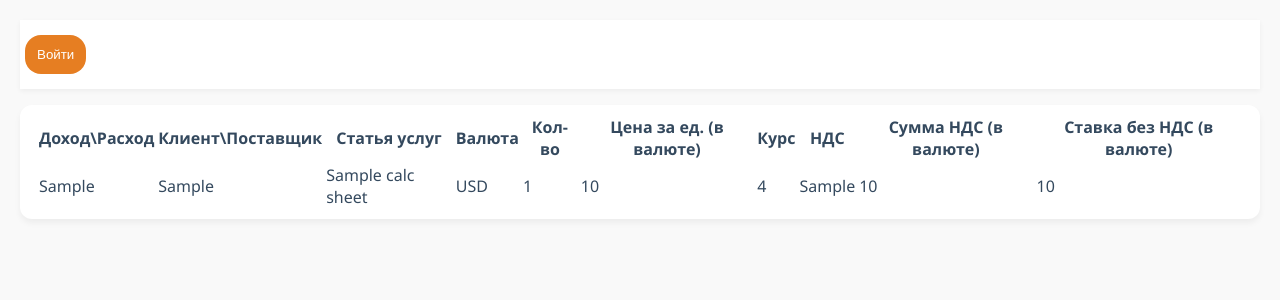
After one commit to vestrik/swift_django, a Django app: template swift_django/calculation_sheet/templates/calculation_sheet/calculation_sheet_info.html in a window 1280 px wide. The commit adds this page. Shown: the top 300 px of the page. Run offline with Django 5.2, Linux system fonts and the light colour scheme; the template is opened without the code that fills it: most values are stand-ins (such as "Sample title", 1, 10 or a date in 2020).

Commit message:
Просмотр созданного р/л

```diff
--- /dev/null
+++ b/swift_django/calculation_sheet/templates/calculation_sheet/calculation_sheet_info.html
@@ -0,0 +1,43 @@
+{% extends 'base_layout.html' %}
+
+{% block content %}
+
+<div>
+    <div class="card">
+        <table>
+            <thead>
+                <tr class="calc-row">
+                    <th>Доход\Расход</th>
+                    <th>Клиент\Поставщик</th>
+                    <th>Статья услуг</th>
+                    <th>Валюта</th>
+                    <th>Кол-во</th>
+                    <th>Цена за ед. (в валюте)</th>
+                    <th>Курс</th>
+                    <th>НДС</th>
+                    <th>Сумма НДС (в валюте)</th>
+                    <th>Ставка без НДС  (в валюте)</th>
+                </tr>
+            </thead>
+            <tbody>
+                {% for calc_sheet in calc_sheets %}
+                    <tr>
+                        <td>{{ calc_sheet.calc_row_type }}</td>
+                        <td>{{ calc_sheet.calc_row_contragent }}</td>
+                        <td>{{ calc_sheet.calc_row_service_name }}</td>
+                        <td>{{ calc_sheet.calc_row_currency }}</td>
+                        <td>{{ calc_sheet.calc_row_count }}</td>
+                        <td>{{ calc_sheet.calc_row_single_amount }}</td>
+                        <td>{{ calc_sheet.calc_row_exchange_rate }}</td>
+                        <td>{{ calc_sheet.calc_row_has_nds }}</td>
+                        <td>{{ calc_sheet.calc_row_ttl_nds_price }}</td>
+                        <td>{{ calc_sheet.calc_row_ttl_price_without_nds }}</td>
+                    </tr>
+                {% endfor %}
+            </tbody>
+        </table>
+    </div>
+
+</div>
+
+{% endblock %}
--- a/swift_django/calculation_sheet/templates/calculation_sheet/calculation_sheet_list.html
+++ b/swift_django/calculation_sheet/templates/calculation_sheet/calculation_sheet_list.html
@@ -7,8 +7,7 @@
         <button class="base_button">Создать р\л</button>
     </form>
     {% for calc_sheet in calc_sheets %}
-        <div class="card">{{ calc_sheet.order_no }}</div>
-
+        <div class="card"><a href="{% url 'calculation_sheet:view_info' calc_sheet.id %}">{{ calc_sheet.order_no }} {{ calc_sheet.calc_sheet_no}}</a></div>
     {% endfor %}
 </div>
 
--- a/swift_django/calculation_sheet/urls.py
+++ b/swift_django/calculation_sheet/urls.py
@@ -6,5 +6,6 @@ app_name='calculation_sheet'
 urlpatterns = [
     path('', views.home, name='home'),
     path('create', views.create_calculation_sheet, name='create'),
-    path('fetch_data_for_order', views.fetch_data_for_order, name='fetch_data_for_order')
+    path('fetch_data_for_order', views.fetch_data_for_order, name='fetch_data_for_order'),
+    path('<int:id>', views.view_info, name='view_info'),
 ]
--- a/swift_django/calculation_sheet/views.py
+++ b/swift_django/calculation_sheet/views.py
@@ -106,3 +106,8 @@ def fetch_data_for_order(request):
     else:
         return_data = {}
     return JsonResponse(return_data)
+
+def view_info(request, id):
+    calc_sheets = CalculationSheetRow.objects.filter(calculation_sheet_id=id)
+
+    return render(request, 'calculation_sheet/calculation_sheet_info.html', {'calc_sheets': calc_sheets })
```
